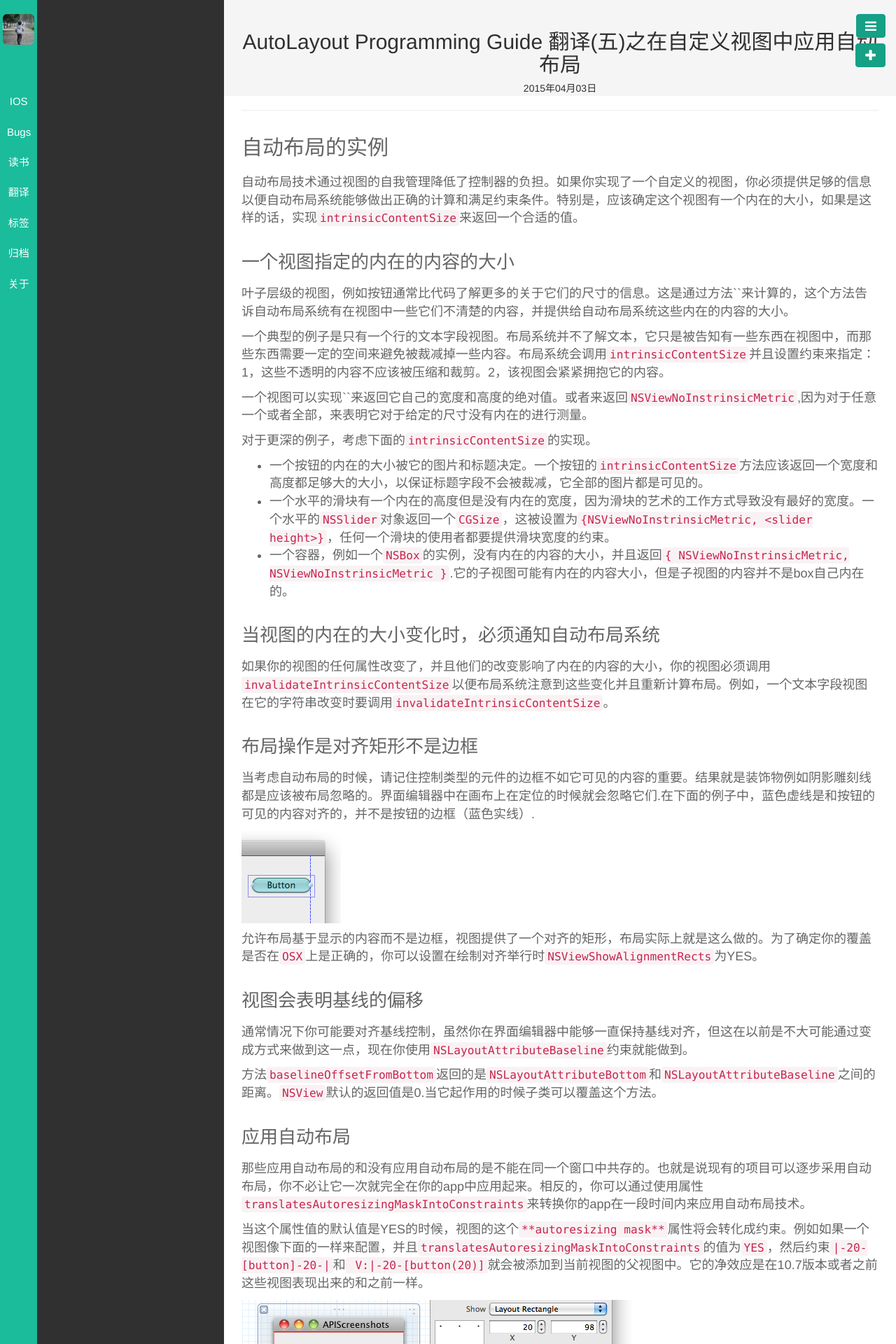
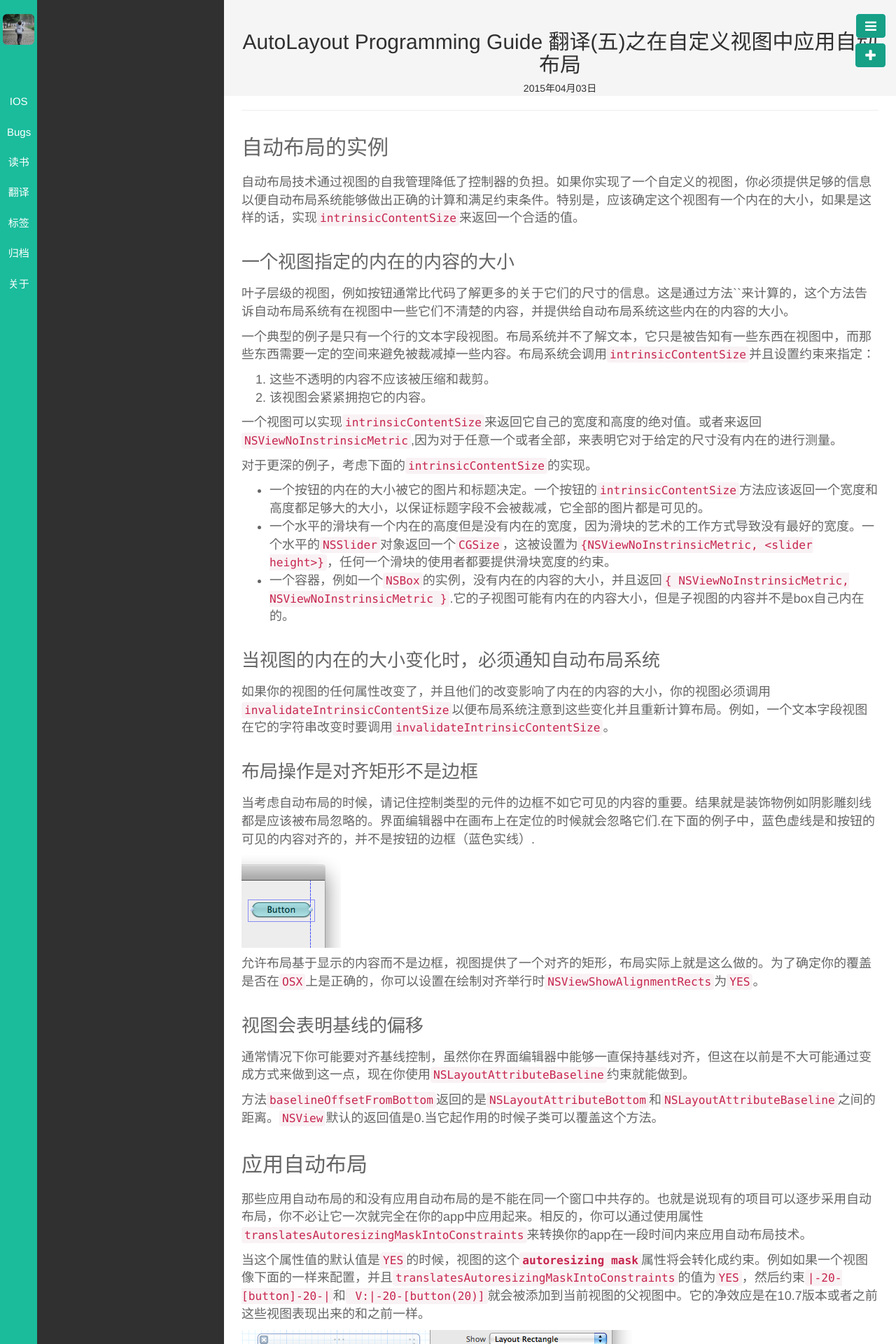
Before and after one commit to shoron/shoron.github.io, a Jekyll site: the page built from _posts/翻译/2015-04-03-AutoLayout-Programming-Guide-five.md, in a window 1280 px wide. Shown: the top 1920 px of the page at 70% size. Built offline with Jekyll 4.4.1, drawn with Linux system fonts in a browser that asks for light colours; nearby versions of some CDN libraries; library files that are not in the unit come from our copies; Markdown is read by kramdown in place of the engine named in the settings.

Commit message:
modify autolayout programming guide 5

```diff
--- a/_posts/翻译/2015-04-03-AutoLayout-Programming-Guide-five.md
+++ b/_posts/翻译/2015-04-03-AutoLayout-Programming-Guide-five.md
@@ -15,9 +15,12 @@ description:
 
 叶子层级的视图，例如按钮通常比代码了解更多的关于它们的尺寸的信息。这是通过方法``来计算的，这个方法告诉自动布局系统有在视图中一些它们不清楚的内容，并提供给自动布局系统这些内在的内容的大小。
 
-一个典型的例子是只有一个行的文本字段视图。布局系统并不了解文本，它只是被告知有一些东西在视图中，而那些东西需要一定的空间来避免被裁减掉一些内容。布局系统会调用`intrinsicContentSize`并且设置约束来指定：1，这些不透明的内容不应该被压缩和裁剪。2，该视图会紧紧拥抱它的内容。
+一个典型的例子是只有一个行的文本字段视图。布局系统并不了解文本，它只是被告知有一些东西在视图中，而那些东西需要一定的空间来避免被裁减掉一些内容。布局系统会调用`intrinsicContentSize`并且设置约束来指定：
 
-一个视图可以实现``来返回它自己的宽度和高度的绝对值。或者来返回`NSViewNoInstrinsicMetric`,因为对于任意一个或者全部，来表明它对于给定的尺寸没有内在的进行测量。
+1. 这些不透明的内容不应该被压缩和裁剪。
+2. 该视图会紧紧拥抱它的内容。
+
+一个视图可以实现`intrinsicContentSize`来返回它自己的宽度和高度的绝对值。或者来返回`NSViewNoInstrinsicMetric`,因为对于任意一个或者全部，来表明它对于给定的尺寸没有内在的进行测量。
 
 对于更深的例子，考虑下面的`intrinsicContentSize`的实现。
 
@@ -34,7 +37,7 @@ description:
 
 ![buttonGuideFrame](/public/img/buttonGuideFrame.png)
 
-允许布局基于显示的内容而不是边框，视图提供了一个对齐的矩形，布局实际上就是这么做的。为了确定你的覆盖是否在`OSX`上是正确的，你可以设置在绘制对齐举行时`NSViewShowAlignmentRects`为YES。
+允许布局基于显示的内容而不是边框，视图提供了一个对齐的矩形，布局实际上就是这么做的。为了确定你的覆盖是否在`OSX`上是正确的，你可以设置在绘制对齐举行时`NSViewShowAlignmentRects`为`YES`。
 
 ###  视图会表明基线的偏移 ###
 
@@ -42,11 +45,11 @@ description:
 
 方法`baselineOffsetFromBottom`返回的是`NSLayoutAttributeBottom`和`NSLayoutAttributeBaseline`之间的距离。`NSView`默认的返回值是0.当它起作用的时候子类可以覆盖这个方法。
 
-### 应用自动布局 ###
+## 应用自动布局 ##
 
 那些应用自动布局的和没有应用自动布局的是不能在同一个窗口中共存的。也就是说现有的项目可以逐步采用自动布局，你不必让它一次就完全在你的app中应用起来。相反的，你可以通过使用属性`translatesAutoresizingMaskIntoConstraints`来转换你的app在一段时间内来应用自动布局技术。
 
-当这个属性值的默认值是YES的时候，视图的这个`**autoresizing mask**`属性将会转化成约束。例如如果一个视图像下面的一样来配置，并且`translatesAutoresizingMaskIntoConstraints`的值为`YES`，然后约束`|-20-[button]-20-|`和` V:|-20-[button(20)]`就会被添加到当前视图的父视图中。它的净效应是在10.7版本或者之前这些视图表现出来的和之前一样。
+当这个属性值的默认值是`YES`的时候，视图的这个**`autoresizing mask`**属性将会转化成约束。例如如果一个视图像下面的一样来配置，并且`translatesAutoresizingMaskIntoConstraints`的值为`YES`，然后约束`|-20-[button]-20-|`和` V:|-20-[button(20)]`就会被添加到当前视图的父视图中。它的净效应是在10.7版本或者之前这些视图表现出来的和之前一样。
 
 ![springsAndStruts](/public/img/springsAndStruts.png)
 
```
